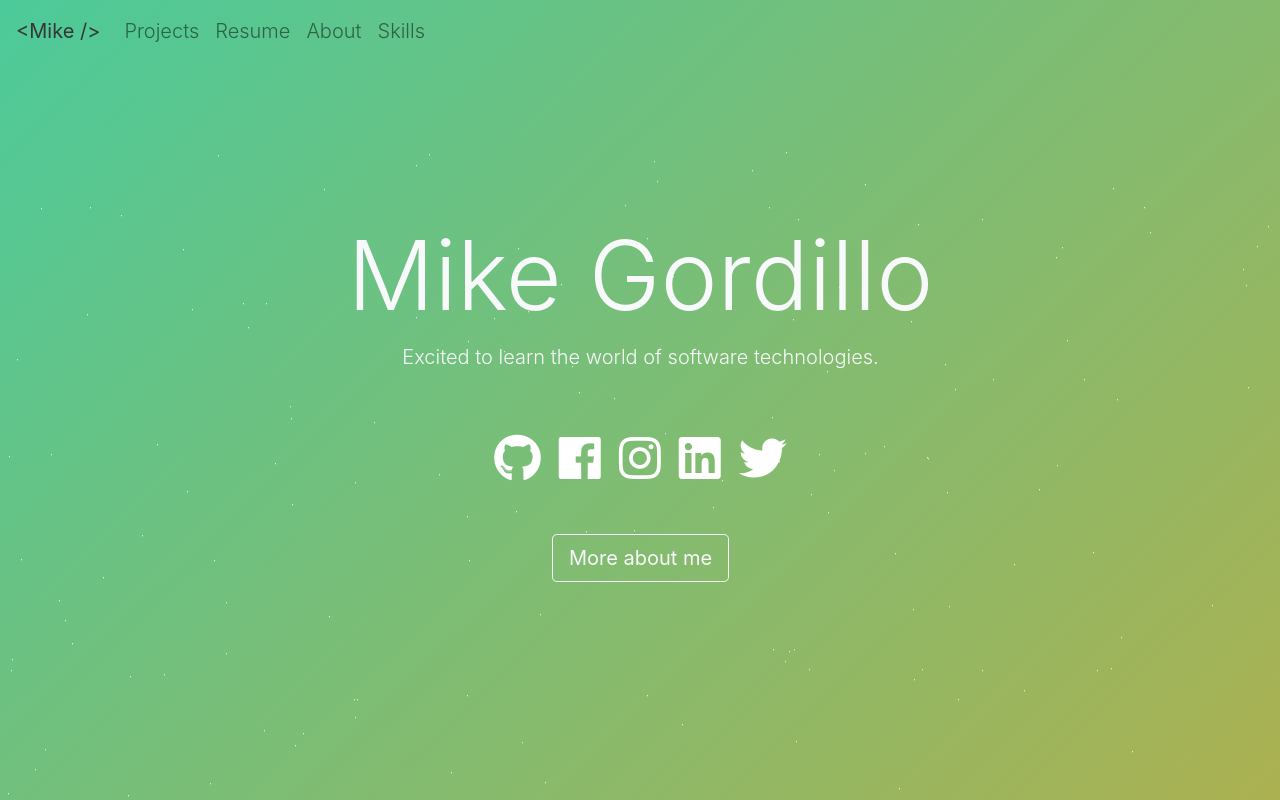
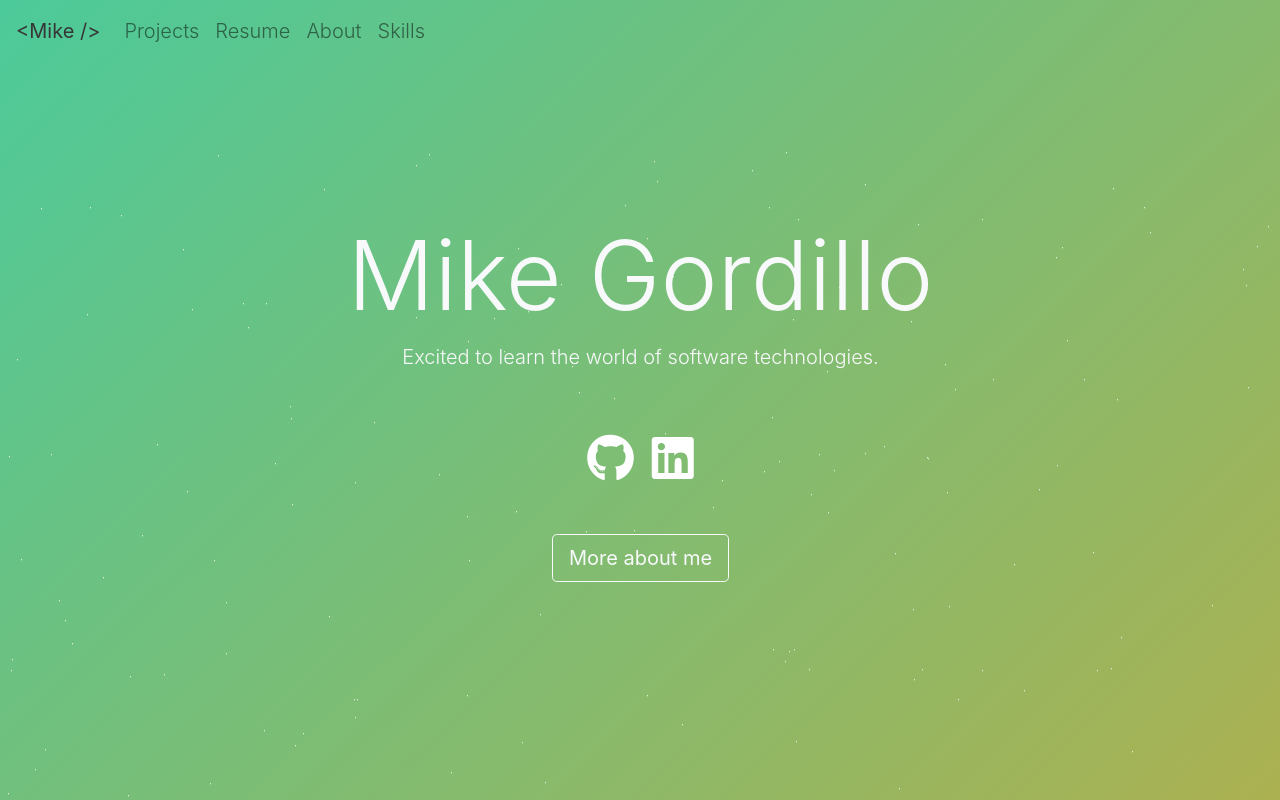
Before and after one commit to MikeGordillo/React-Portfolio, a React (Create React App) app: page / in a window 1280 px wide. Shown: the top 800 px of the page. Built offline with nearby package versions, Linux system fonts and the light colour scheme; no server answers.

Commit message:
added values to skills

```diff
--- a/src/editable-stuff/config.js
+++ b/src/editable-stuff/config.js
@@ -15,22 +15,12 @@ const mainBody = {
       image: "fa-github",
       url: "https://github.com/mikegordillo",
     },
-    {
-      image: "fa-facebook",
-      url: "https://www.facebook.com/",
-    },
-    {
-      image: "fa-instagram",
-      url: "https://www.instagram.com/",
-    },
+
     {
       image: "fa-linkedin",
       url: "https://www.linkedin.com/in/",
     },
-    {
-      image: "fa-twitter",
-      url: "https://www.twitter.com/",
-    },
+
   ],
 };
 
@@ -82,13 +72,12 @@ const skills = {
   show: true,
   heading: "Skills",
   hardSkills: [
-    { name: "React", value: 90 },
-    { name: "MYSQL", value: 75 },
-    { name: "MongoDB", value: 85 },
+    { name: "React", value: 65 },
+    { name: "MongoDB", value: 45 },
     { name: "MySql", value: 65 },
     { name: "JavaScript", value: 90 },
-    { name: "Node.js", value: 65 },
-    { name: "HTML", value: 55 },
+    { name: "Node.js", value: 80 },
+    { name: "HTML", value: 80 },
     { name: "CSS", value: 80 },
   ],
   softSkills: [
```
